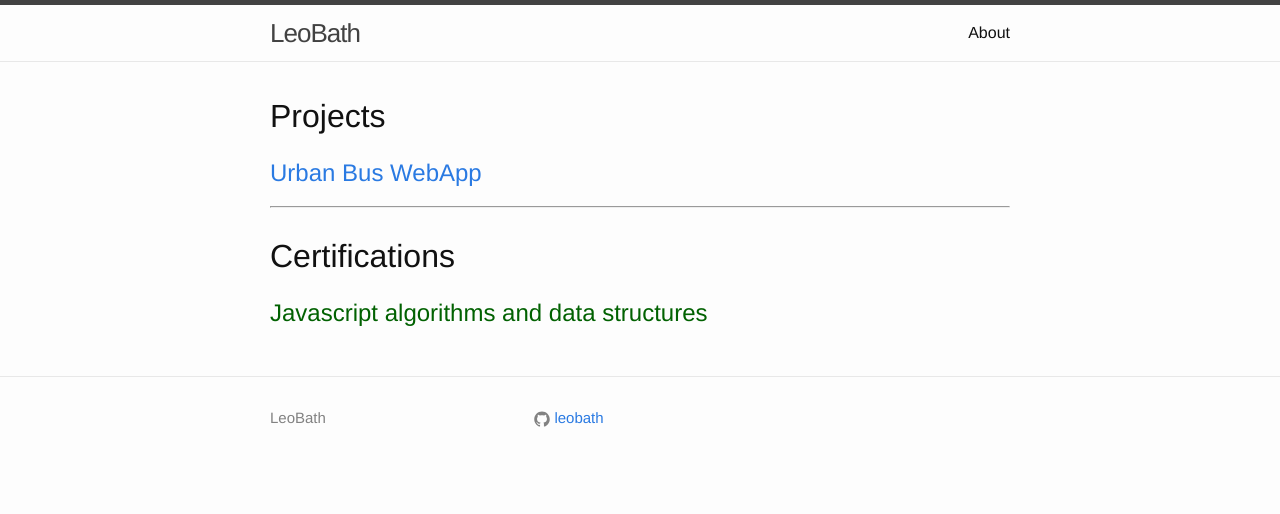
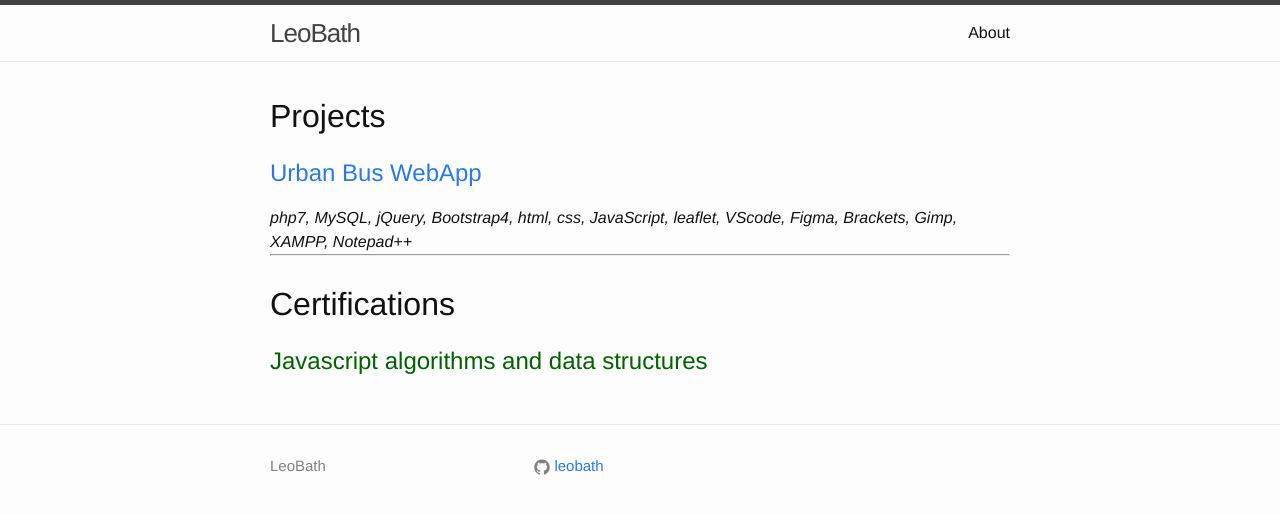
Before and after one commit to leobath/leobath.github.io, a Jekyll site: the page built from index.html, in a window 1280 px wide. Shown: the top 514 px of the page. Built offline with Jekyll 4.4.1, drawn with Linux system fonts in a browser that asks for light colours.

Commit message:
Update index.html

```diff
--- a/index.html
+++ b/index.html
@@ -11,6 +11,10 @@ layout: default
     </a>
 
 </h2>
+
+<cite>
+  php7, MySQL, jQuery, Bootstrap4, html, css, JavaScript, leaflet, VScode, Figma, Brackets, Gimp, XAMPP, Notepad++
+</cite>
 
 <hr>
 <br>
```
